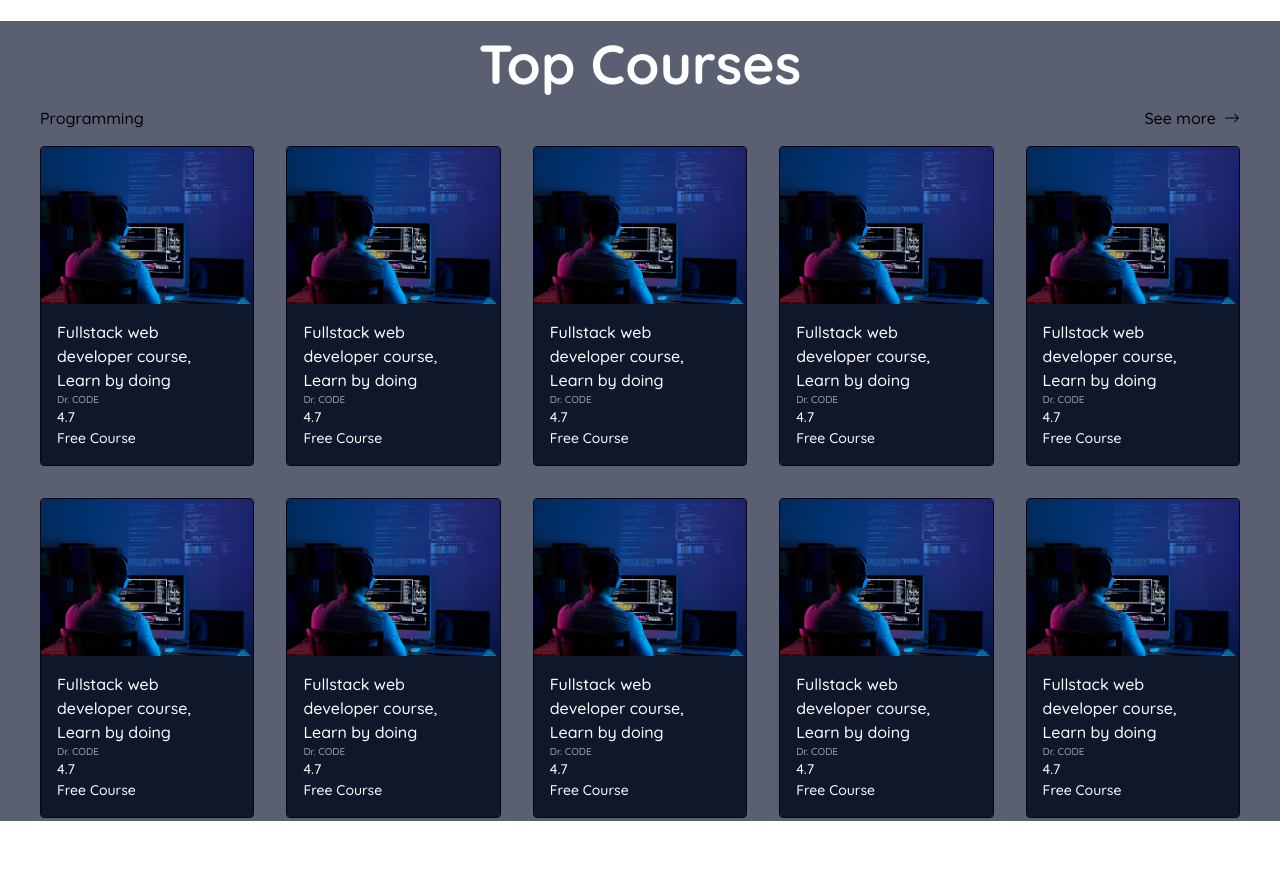
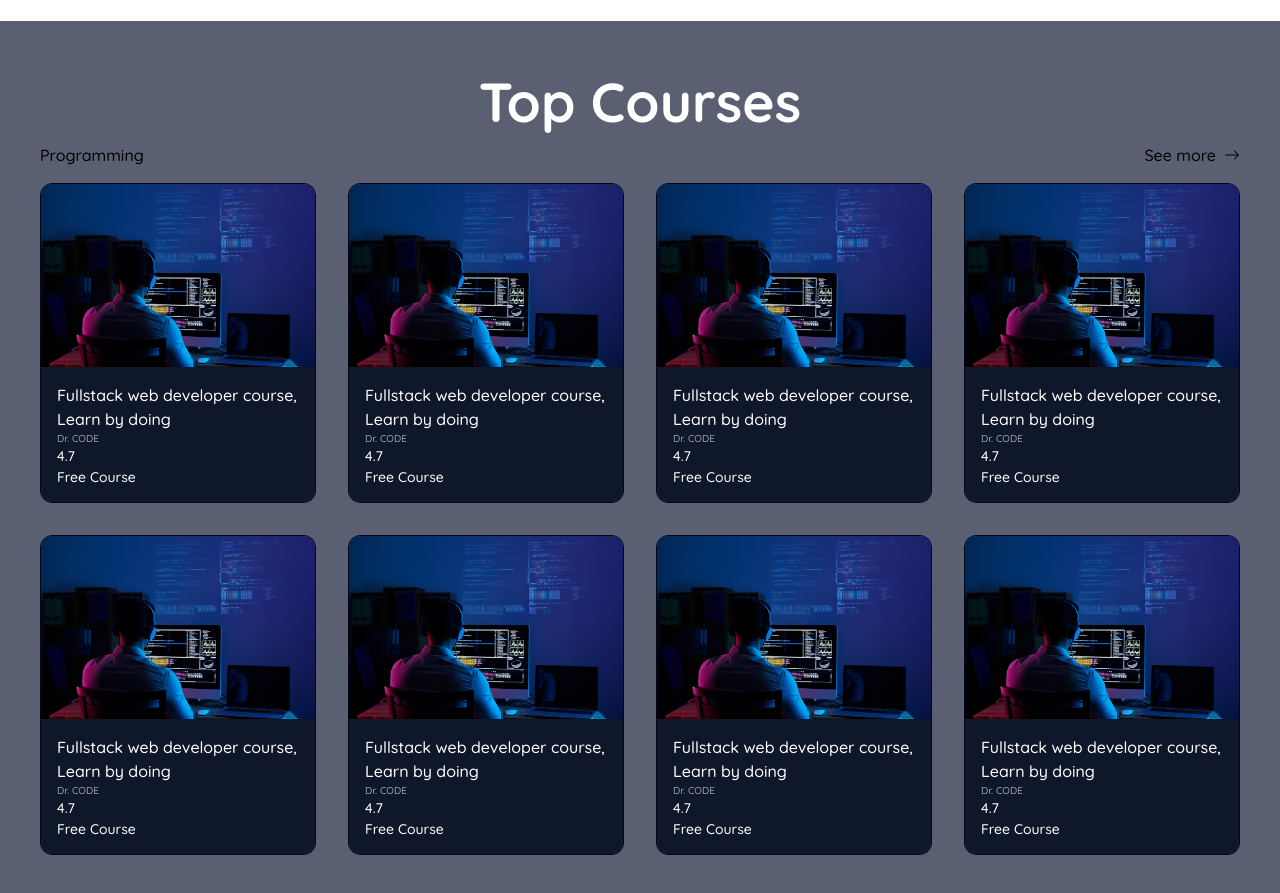
Before and after one commit to DC-21/iamcoding, a React (Vite) app in the folder client/: page / in a window 1280 px wide. Shown: the part 1700-2593 px from the top of the page. Before the commit the page ends 2521 px from the top, so only its background shows below. Built offline with nearby package versions, Linux system fonts and the light colour scheme.

Commit message:
courses stuff

```diff
--- a/client/src/components/Home/Courses.tsx
+++ b/client/src/components/Home/Courses.tsx
@@ -2,7 +2,7 @@ import img from "../../assets/dev.jpg";
 
 const Courses = () => {
   return (
-    <section className="w-full min-h-screen flex flex-col bg-[#5b5f72] items-center justify-center md:p-10 p-6 md:py-0 py-16">
+    <section className="w-full min-h-screen flex flex-col bg-[#5b5f72] items-center justify-center md:p-10 p-6 md:py-10 py-16">
       <p className="text-white md:text-[55px] text-[35px] font-bold">
         Top Courses
       </p>
@@ -24,8 +24,8 @@ const Courses = () => {
             </svg>
           </a>
         </div>
-        <div className="w-full grid md:grid-cols-5 grid-cols-1 pt-4 gap-8">
-          <div className="w-full flex flex-col md:h-80 h-auto rounded border border-slate-950">
+        <div className="w-full grid md:grid-cols-4 grid-cols-1 pt-4 gap-8">
+          <div className="w-full flex flex-col md:h-80 h-auto rounded-xl overflow-hidden border border-slate-950">
             <img className="object-cover h-52 w-full" src={img} alt="" />
             <div className="w-full text-white flex flex-col bg-slate-900 p-4">
               <p className="text-[16px]">
@@ -36,7 +36,7 @@ const Courses = () => {
               <p className="text-[14px]">Free Course</p>
             </div>
           </div>
-          <div className="w-full flex flex-col md:h-80 h-auto rounded border border-slate-950">
+          <div className="w-full flex flex-col md:h-80 h-auto rounded-xl overflow-hidden border border-slate-950">
             <img className="object-cover h-52 w-full" src={img} alt="" />
             <div className="w-full text-white flex flex-col bg-slate-900 p-4">
               <p className="text-[16px]">
@@ -47,7 +47,7 @@ const Courses = () => {
               <p className="text-[14px]">Free Course</p>
             </div>
           </div>
-          <div className="w-full flex flex-col md:h-80 h-auto rounded border border-slate-950">
+          <div className="w-full flex flex-col md:h-80 h-auto rounded-xl overflow-hidden border border-slate-950">
             <img className="object-cover h-52 w-full" src={img} alt="" />
             <div className="w-full text-white flex flex-col bg-slate-900 p-4">
               <p className="text-[16px]">
@@ -58,7 +58,7 @@ const Courses = () => {
               <p className="text-[14px]">Free Course</p>
             </div>
           </div>
-          <div className="w-full flex flex-col md:h-80 h-auto rounded border border-slate-950">
+          <div className="w-full flex flex-col md:h-80 h-auto rounded-xl overflow-hidden border border-slate-950">
             <img className="object-cover h-52 w-full" src={img} alt="" />
             <div className="w-full text-white flex flex-col bg-slate-900 p-4">
               <p className="text-[16px]">
@@ -69,7 +69,7 @@ const Courses = () => {
               <p className="text-[14px]">Free Course</p>
             </div>
           </div>
-          <div className="w-full flex flex-col md:h-80 h-auto rounded border border-slate-950">
+          <div className="w-full flex flex-col md:h-80 h-auto rounded-xl overflow-hidden border border-slate-950">
             <img className="object-cover h-52 w-full" src={img} alt="" />
             <div className="w-full text-white flex flex-col bg-slate-900 p-4">
               <p className="text-[16px]">
@@ -80,7 +80,7 @@ const Courses = () => {
               <p className="text-[14px]">Free Course</p>
             </div>
           </div>
-          <div className="w-full flex flex-col md:h-80 h-auto rounded border border-slate-950">
+          <div className="w-full flex flex-col md:h-80 h-auto rounded-xl overflow-hidden border border-slate-950">
             <img className="object-cover h-52 w-full" src={img} alt="" />
             <div className="w-full text-white flex flex-col bg-slate-900 p-4">
               <p className="text-[16px]">
@@ -91,7 +91,7 @@ const Courses = () => {
               <p className="text-[14px]">Free Course</p>
             </div>
           </div>
-          <div className="w-full flex flex-col md:h-80 h-auto rounded border border-slate-950">
+          <div className="w-full flex flex-col md:h-80 h-auto rounded-xl overflow-hidden border border-slate-950">
             <img className="object-cover h-52 w-full" src={img} alt="" />
             <div className="w-full text-white flex flex-col bg-slate-900 p-4">
               <p className="text-[16px]">
@@ -102,29 +102,7 @@ const Courses = () => {
               <p className="text-[14px]">Free Course</p>
             </div>
           </div>
-          <div className="w-full flex flex-col md:h-80 h-auto rounded border border-slate-950">
-            <img className="object-cover h-52 w-full" src={img} alt="" />
-            <div className="w-full text-white flex flex-col bg-slate-900 p-4">
-              <p className="text-[16px]">
-                Fullstack web developer course, Learn by doing
-              </p>
-              <p className="text-gray-400 text-[10px]">Dr. CODE</p>
-              <p className="text-[14px]">4.7</p>
-              <p className="text-[14px]">Free Course</p>
-            </div>
-          </div>
-          <div className="w-full flex flex-col md:h-80 h-auto rounded border border-slate-950">
-            <img className="object-cover h-52 w-full" src={img} alt="" />
-            <div className="w-full text-white flex flex-col bg-slate-900 p-4">
-              <p className="text-[16px]">
-                Fullstack web developer course, Learn by doing
-              </p>
-              <p className="text-gray-400 text-[10px]">Dr. CODE</p>
-              <p className="text-[14px]">4.7</p>
-              <p className="text-[14px]">Free Course</p>
-            </div>
-          </div>
-          <div className="w-full flex flex-col md:h-80 h-auto rounded border border-slate-950">
+          <div className="w-full flex flex-col md:h-80 h-auto rounded-xl overflow-hidden border border-slate-950">
             <img className="object-cover h-52 w-full" src={img} alt="" />
             <div className="w-full text-white flex flex-col bg-slate-900 p-4">
               <p className="text-[16px]">
```
